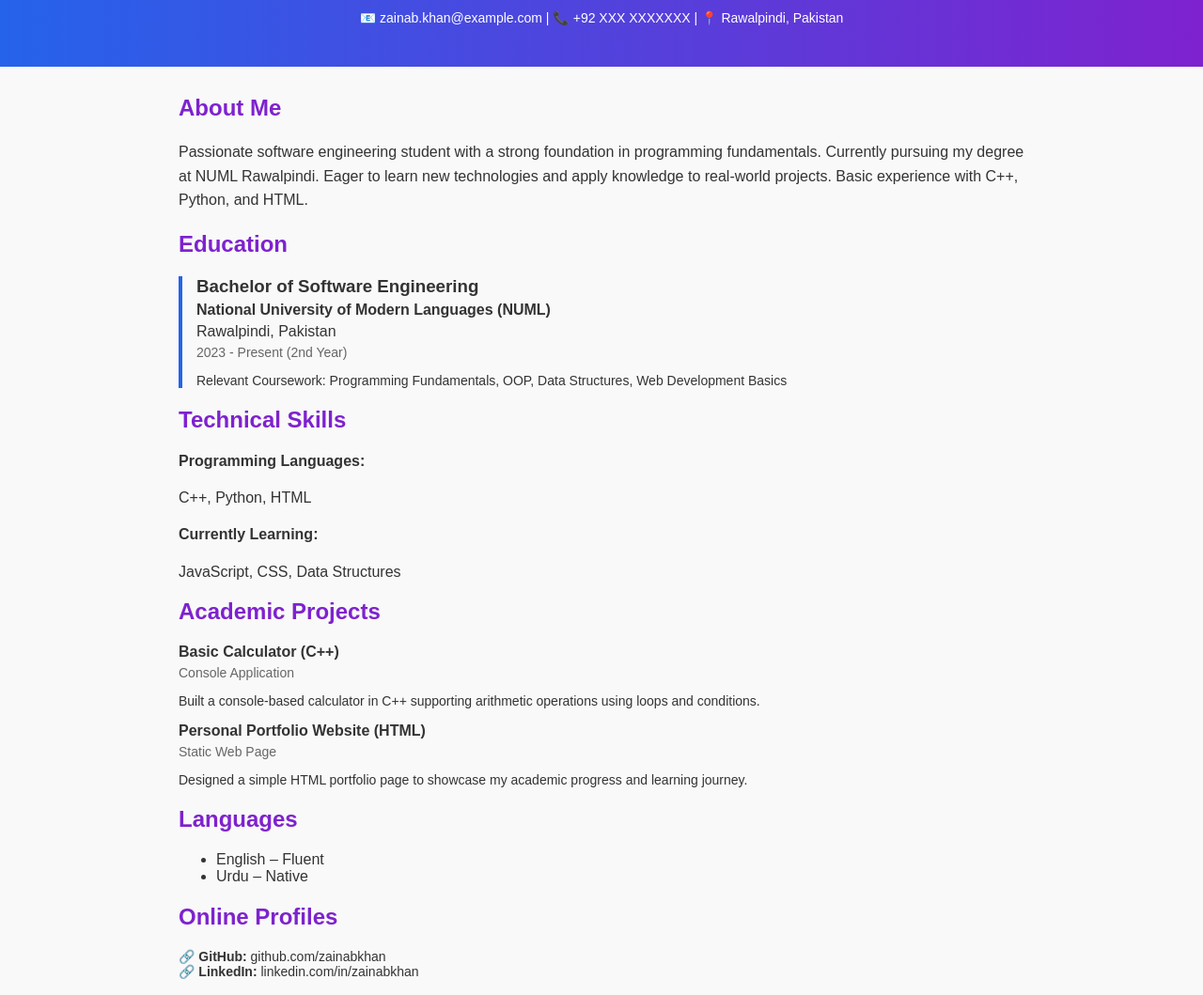
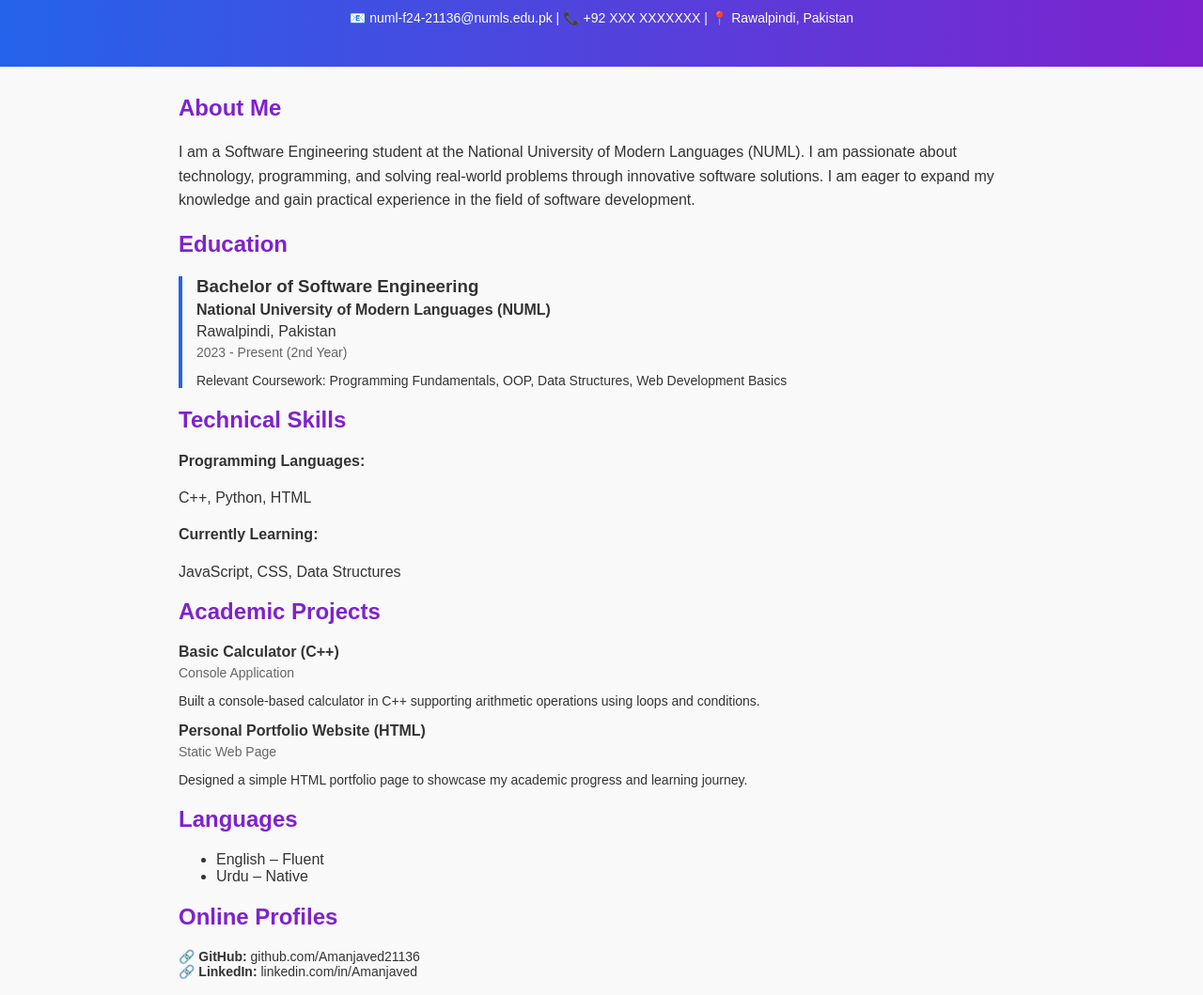
Before and after one commit to Amanjaved21136/cv, a plain HTML site: page index.html in a window 1280 px wide. Shown: the part 213-1272 px from the top of the page at 94% size. Drawn offline with Linux system fonts and the light colour scheme.

Commit message:
index.html
test 2

```diff
--- a/index.html
+++ b/index.html
@@ -2,7 +2,7 @@
 <html lang="en">
 <head>
   <meta charset="UTF-8" />
-  <title>Zainab Khan - CV</title>
+  <title>Aman Javed - CV</title>
 </head>
 <body style="font-family: Arial, sans-serif; margin: 0; background-color: #f9f9f9; color: #333;">
 
@@ -14,7 +14,7 @@
     <h1 style="margin: 0;">Zainab Khan</h1>
     <p style="margin: 5px 0;">Software Engineering Student</p>
     <p style="font-size: 14px;">
-      📧 zainab.khan@example.com |
+      📧 numl-f24-21136@numls.edu.pk |
       📞 +92 XXX XXXXXXX |
       📍 Rawalpindi, Pakistan
     </p>
@@ -26,9 +26,7 @@
     <!-- About Me -->
     <h2 style="color: #7e22ce;">About Me</h2>
     <p style="line-height: 1.6;">
-      Passionate software engineering student with a strong foundation in programming fundamentals.
-      Currently pursuing my degree at NUML Rawalpindi. Eager to learn new technologies and apply
-      knowledge to real-world projects. Basic experience with C++, Python, and HTML.
+     I am a Software Engineering student at the National University of Modern Languages (NUML). I am passionate about technology, programming, and solving real-world problems through innovative software solutions. I am eager to expand my knowledge and gain practical experience in the field of software development.
     </p>
 
     <!-- Education -->
@@ -77,8 +75,8 @@
     <!-- Contact Links -->
     <h2 style="color: #7e22ce;">Online Profiles</h2>
     <p style="font-size: 14px;">
-      🔗 <strong>GitHub:</strong> github.com/zainabkhan<br />
-      🔗 <strong>LinkedIn:</strong> linkedin.com/in/zainabkhan
+      🔗 <strong>GitHub:</strong> github.com/Amanjaved21136<br />
+      🔗 <strong>LinkedIn:</strong> linkedin.com/in/Amanjaved
     </p>
 
     <!-- Achievements -->
```
